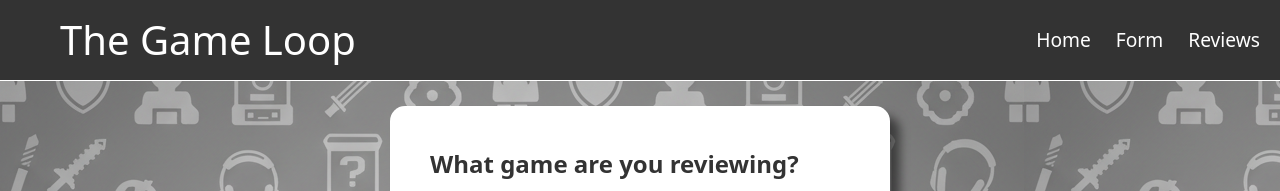
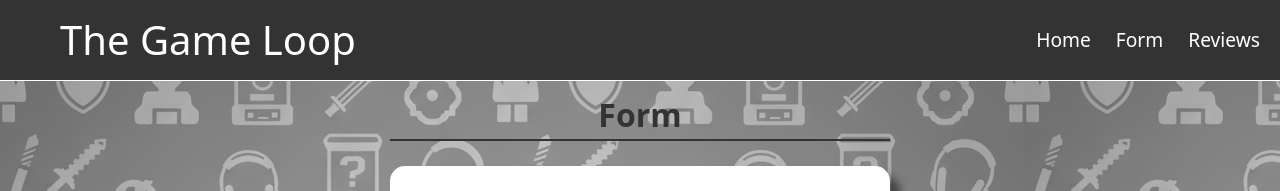
Before and after one commit to IndieMasco/TechEdWeek7Assignment, a React (Vite) app in the folder client/: page /form in a window 1280 px wide. Shown: the top 191 px of the page. Built offline with nearby package versions, Linux system fonts and the light colour scheme; no server answers.

Commit message:
changed a little bit of styling

```diff
--- a/client/src/components/form/Form.css
+++ b/client/src/components/form/Form.css
@@ -1,11 +1,24 @@
 @import "tailwindcss";
+
+/* Title */
+.form-title {
+  font-size: 2rem;
+  font-weight: 700;
+  color: #333;
+  margin-top: 10px;
+  margin-bottom: 25px;
+  margin-left: auto;
+  margin-right: auto;
+  max-width: 500px;
+  text-align: center;
+  border-bottom: 2px solid #333;
+}
 
 /* General */
 .form-container {
   display: flex;
   justify-content: center;
   align-items: center;
-  min-height: 100vh;
 }
 
 .form {
--- a/client/src/components/form/Form.jsx
+++ b/client/src/components/form/Form.jsx
@@ -1,5 +1,4 @@
 import "./Form.css";
-import Footer from "../footer/Footer";
 
 import { useState, useEffect } from "react";
 
@@ -66,6 +65,8 @@ export default function Form() {
 
   // Form
   return (
+    <>
+      <h2 className="form-title">Form</h2>
       <div className="form-container">
         <form className="form" onSubmit={handleSubmit}>
           <fieldset className="fieldset">
@@ -126,5 +127,6 @@ export default function Form() {
           </button>
         </form>
       </div>
+    </>
   );
 }
--- a/client/src/components/reviews/Reviews.css
+++ b/client/src/components/reviews/Reviews.css
@@ -1,5 +1,5 @@
 /* Title */
-.title {
+.rev-title {
   font-size: 2rem;
   font-weight: 700;
   color: #333;
--- a/client/src/components/reviews/Reviews.jsx
+++ b/client/src/components/reviews/Reviews.jsx
@@ -22,7 +22,7 @@ export default function Reviews() {
 
   return (
     <>
-      <h2 className="title">Reviews</h2>
+      <h2 className="rev-title">Reviews</h2>
       <div className="review-container">
         {reviews.map((review, index) => {
           return (
```
Lines whose indentation alone changed are shown as unchanged.
